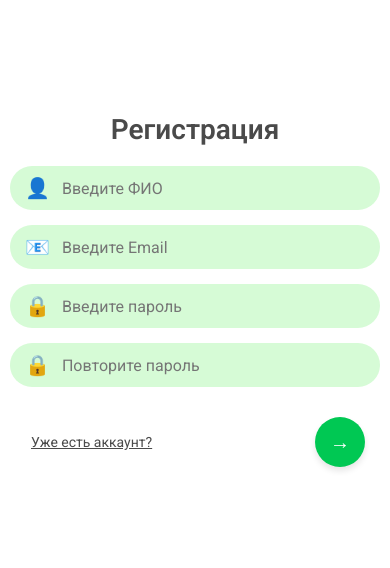
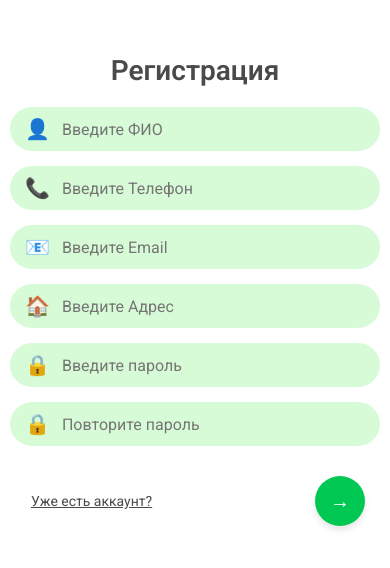
Before and after one commit to ReppMikhail/delivery_front, a React (Vite) app: page /register in a window 390 px wide. Shown: the part 142-710 px from the top of the page. Built offline with nearby package versions, Linux system fonts and the light colour scheme.

Commit message:
Phone, address

```diff
--- a/src/pages/RegisterPage.jsx
+++ b/src/pages/RegisterPage.jsx
@@ -4,9 +4,9 @@ import { registerUser } from "../http/authService";
 
 function RegisterPage() {
   const [name, setName] = useState("");
-  // const [phone, setPhone] = useState("");
+  const [phone, setPhone] = useState("");
   const [username, setEmail] = useState("");
-  // const [address, setAddress] = useState("");
+  const [address, setAddress] = useState("");
   const [password, setPassword] = useState("");
   const [passwordConfirmation, setConfirmPassword] = useState("");
   const navigate = useNavigate();
@@ -20,9 +20,9 @@ function RegisterPage() {
     try {
       const userData = {
         name,
-        //phone,
+        phone,
         username,
-        //address,
+        address,
         password,
         passwordConfirmation,
       };
@@ -57,7 +57,7 @@ function RegisterPage() {
           />
         </div>
 
-        {/* <div style={styles.inputWrapper}>
+        <div style={styles.inputWrapper}>
           <span style={styles.icon}>📞</span>
           <input
             type="tel"
@@ -66,7 +66,7 @@ function RegisterPage() {
             value={phone}
             onChange={(e) => setPhone(e.target.value)}
           />
-        </div> */}
+        </div>
 
         <div style={styles.inputWrapper}>
           <span style={styles.icon}>📧</span>
@@ -79,7 +79,7 @@ function RegisterPage() {
           />
         </div>
 
-        {/* <div style={styles.inputWrapper}>
+        <div style={styles.inputWrapper}>
           <span style={styles.icon}>🏠</span>
           <input
             type="text"
@@ -88,7 +88,7 @@ function RegisterPage() {
             value={address}
             onChange={(e) => setAddress(e.target.value)}
           />
-        </div> */}
+        </div>
 
         <div style={styles.inputWrapper}>
           <span style={styles.icon}>🔒</span>
```
